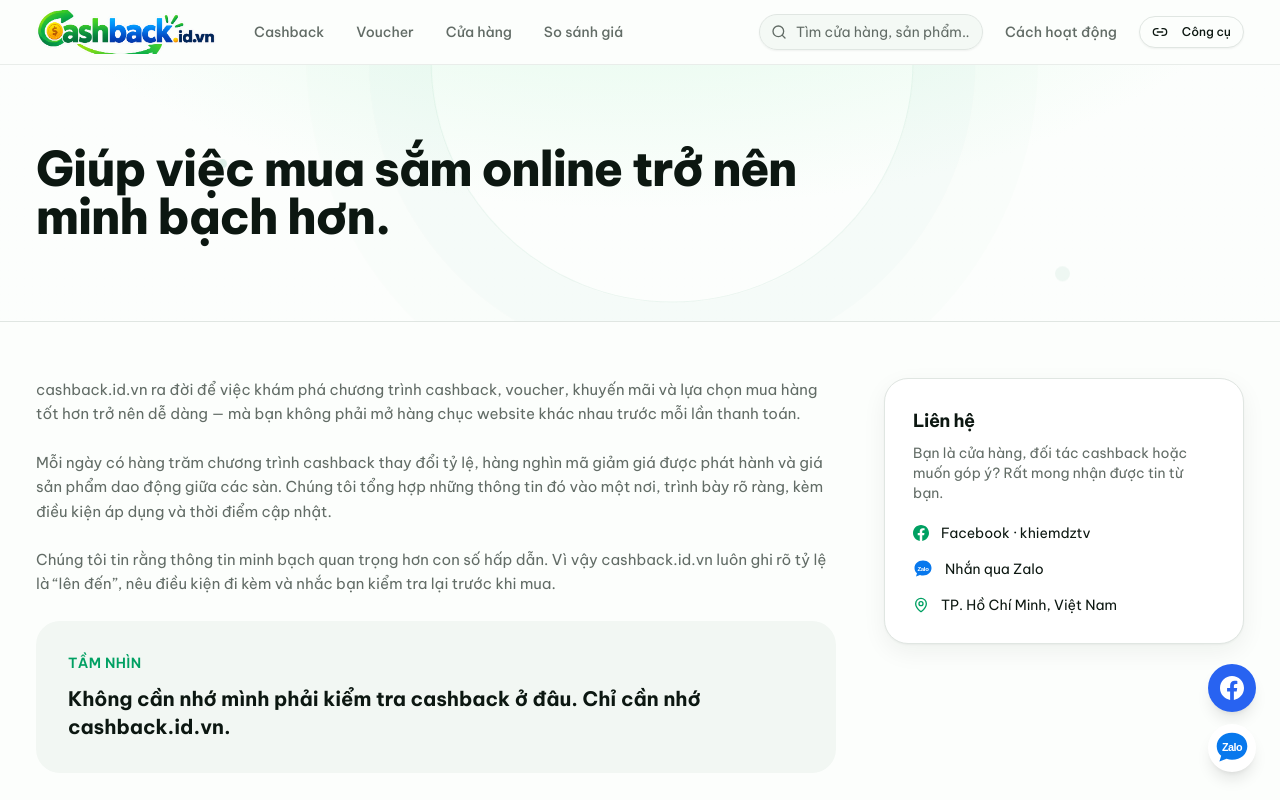
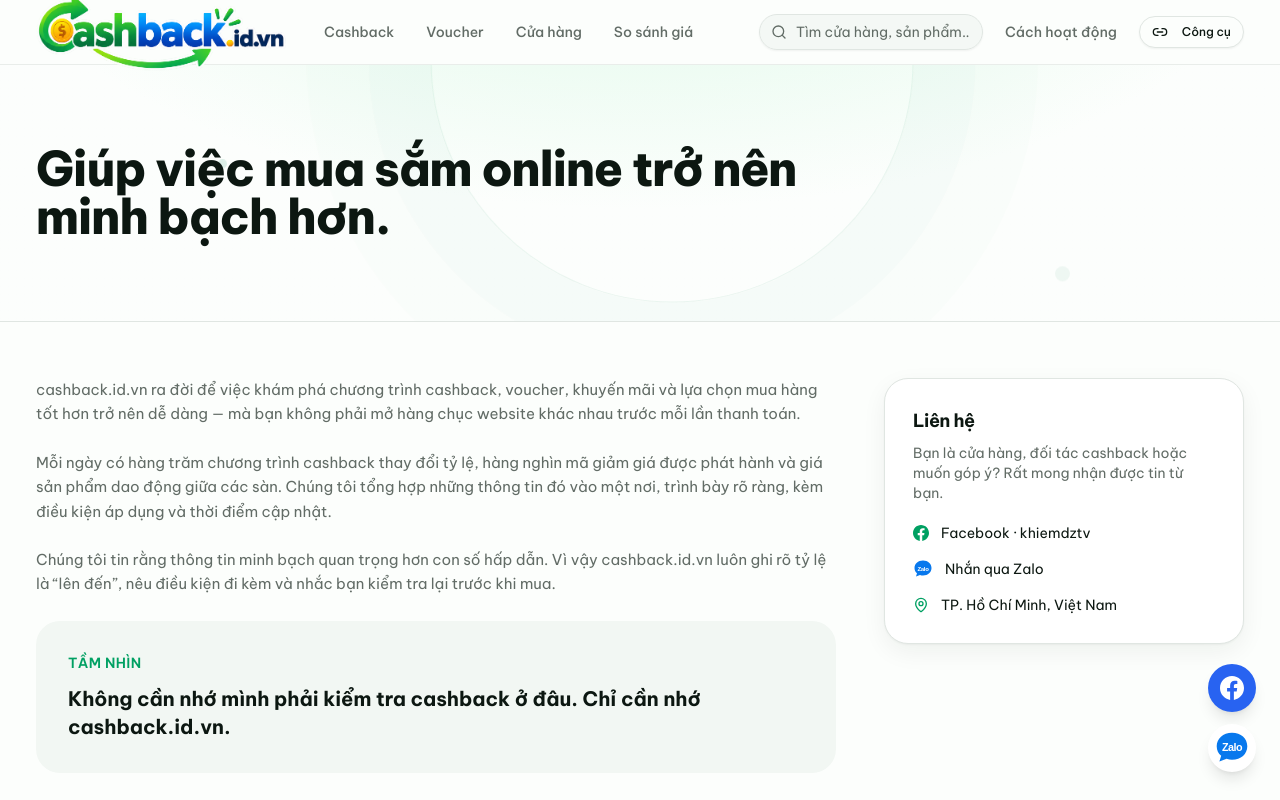
Before and after one commit to khiemdztv/tiktok-cashback, a Next.js app: page /about in a window 1280 px wide. Shown: the top 800 px of the page. Built offline with nearby package versions, Linux system fonts and the light colour scheme.

Commit message:
fix: show full logo without clipping + add shimmer animation

```diff
--- a/app/globals.css
+++ b/app/globals.css
@@ -103,3 +103,25 @@ a:hover > .category-icon { transform: translateY(-3px) rotate(-6deg); border-rad
 @keyframes hero-drift { 0%,100% { transform: translateY(0); } 50% { transform: translateY(22px); } }
 @media (max-width: 640px) { .site-shell input, .site-shell textarea { font-size: 16px; }.social-floating .social-button { width: 44px; height: 44px; }.site-shell footer > .container-page { gap: 25px; }.site-shell main > .hero-glow:after { left: 6%; }.site-shell nav.fixed a { font-size: 10px; } }
 @media (prefers-reduced-motion: reduce) { html { scroll-behavior: auto; } *, *:before, *:after { animation-duration: .01ms !important; animation-iteration-count: 1 !important; transition-duration: .01ms !important; }.section-reveal { opacity: 1; transform: none; } }
+
+/* Logo shimmer/glow animation */
+.logo-shimmer {
+  background: linear-gradient(
+    105deg,
+    transparent 38%,
+    rgba(255, 255, 255, 0.65) 44%,
+    rgba(255, 255, 255, 0.85) 50%,
+    rgba(255, 255, 255, 0.65) 56%,
+    transparent 62%
+  );
+  background-size: 250% 100%;
+  background-position: 200% center;
+  animation: logo-shimmer 3s ease-in-out infinite;
+  mix-blend-mode: overlay;
+  border-radius: 6px;
+}
+@keyframes logo-shimmer {
+  0% { background-position: 200% center; }
+  30% { background-position: -50% center; }
+  100% { background-position: -50% center; }
+}
--- a/src/components/brand/Logo.tsx
+++ b/src/components/brand/Logo.tsx
@@ -3,16 +3,22 @@ import Image from "next/image";
 
 export function Logo({ compact = false }: { compact?: boolean }) {
   return (
-    <Link to="/" className={`brand-logo group relative block shrink-0 overflow-hidden ${compact ? "h-10 w-[142px]" : "h-11 w-[150px] sm:w-[180px]"}`} aria-label="cashback.id.vn - Trang chủ">
+    <Link
+      to="/"
+      className={`brand-logo group relative block shrink-0 ${compact ? "h-12 w-[160px]" : "h-14 w-[210px] sm:w-[250px]"}`}
+      aria-label="cashback.id.vn - Trang chủ"
+    >
       <Image
         src="/cashback.id.vn.png"
         alt="cashback.id.vn"
         width={1254}
         height={1254}
         priority
-        sizes={compact ? "142px" : "(max-width: 639px) 150px, 180px"}
-        className="absolute left-0 top-1/2 h-auto w-full -translate-y-1/2 transition-transform duration-300 group-hover:scale-[1.03]"
+        sizes={compact ? "160px" : "(max-width: 639px) 210px, 250px"}
+        className="absolute left-0 top-1/2 h-auto w-full -translate-y-1/2 transition-transform duration-300 group-hover:scale-[1.05]"
       />
+      {/* Shimmer overlay */}
+      <span className="logo-shimmer pointer-events-none absolute inset-0" aria-hidden="true" />
     </Link>
   );
 }
```
